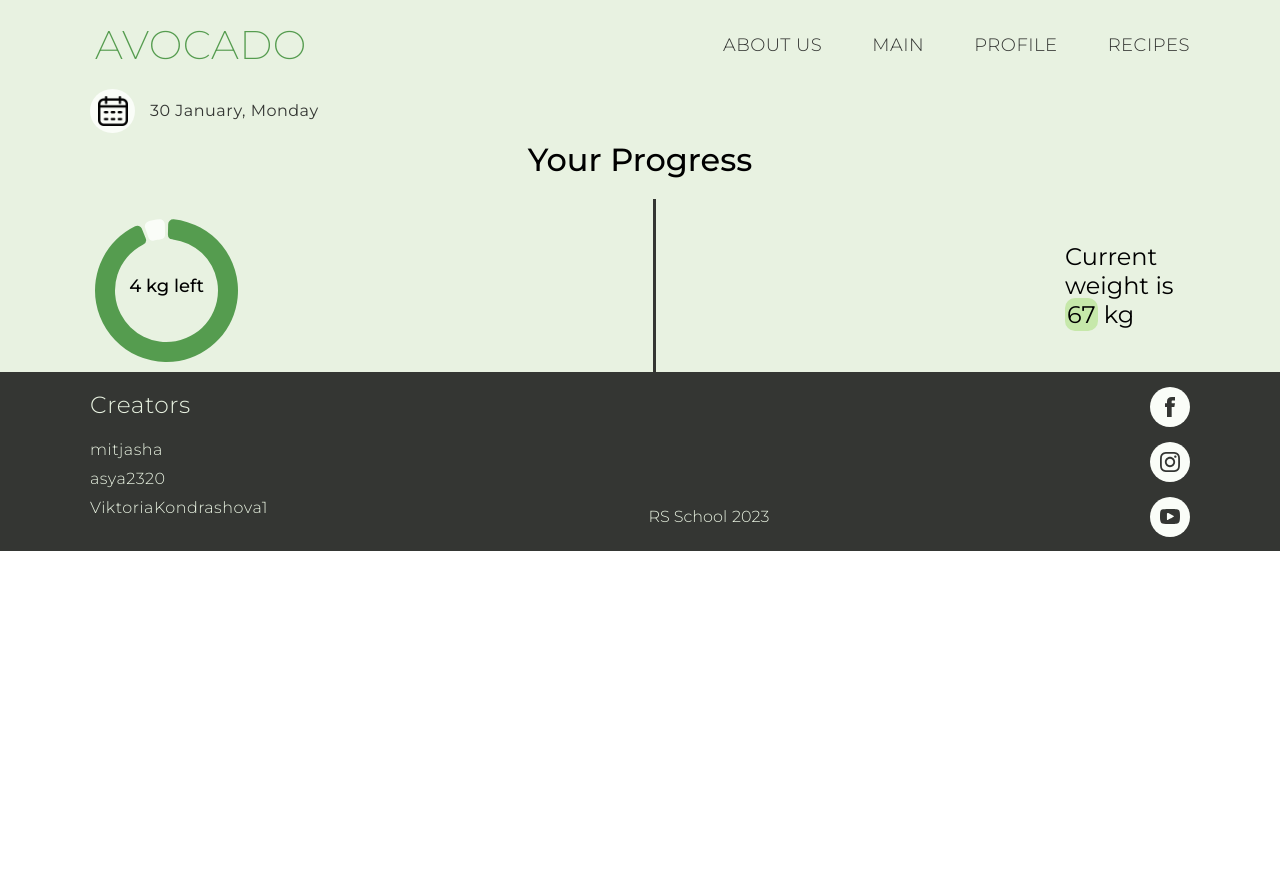
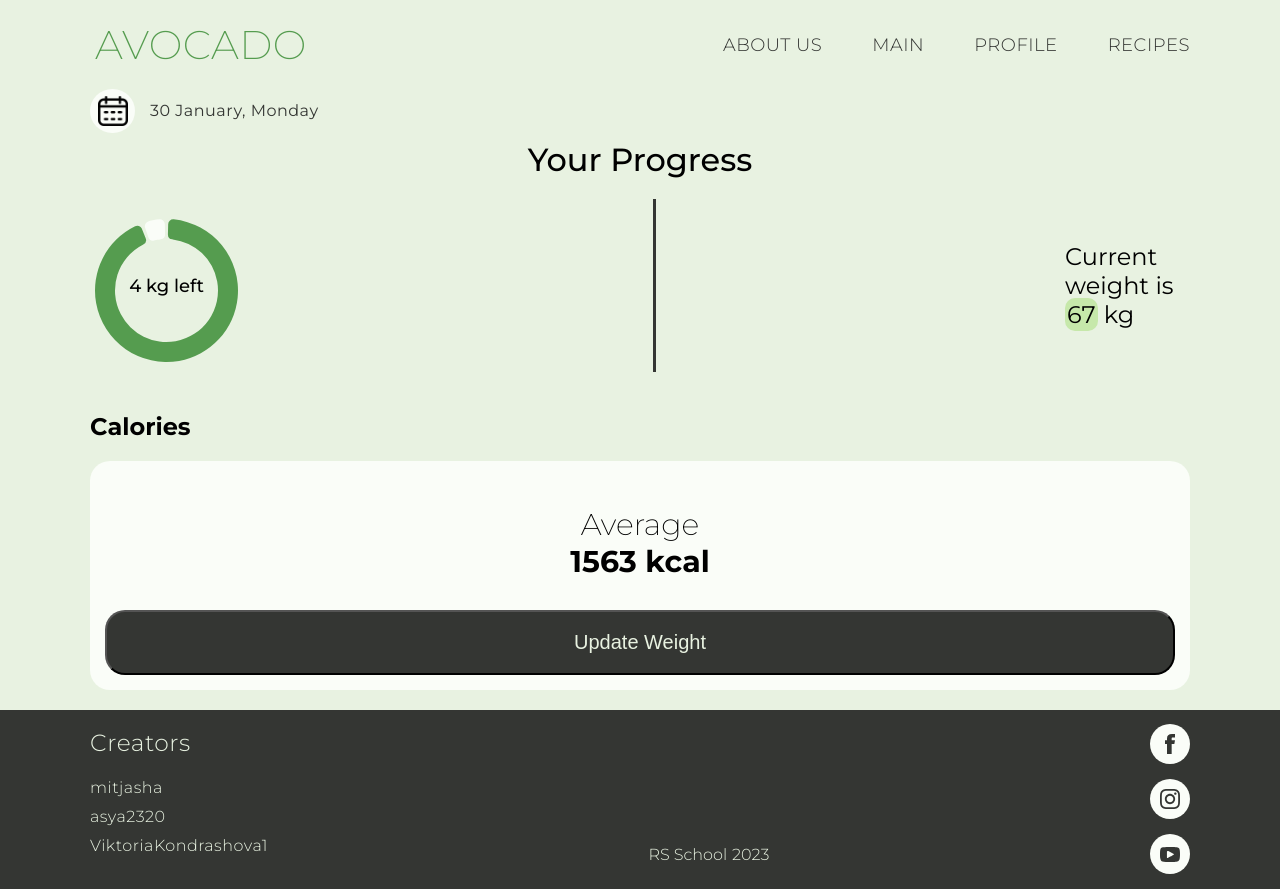
Before and after one commit to mitjasha/avocado, a React (Create React App) app: page / in a window 1280 px wide. Before the commit the page ends 800 px from the top, so only its background shows below. Built offline with nearby package versions, Linux system fonts and the light colour scheme.

Commit message:
feat: add calories wrapper, average kcal display, btn

```diff
--- a/src/pages/ProgressScreen/ProgressScreen.scss
+++ b/src/pages/ProgressScreen/ProgressScreen.scss
@@ -9,7 +9,7 @@
     font-weight: 500;
   }
 
-  &-container {
+  &__progress {
     display: flex;
     justify-content: space-between;
     align-items: center;
@@ -48,3 +48,37 @@
     }
   }
 }
+
+.calories {
+  padding: 20px 0;
+
+  &__daily-data {
+    background-color: $light-color;
+    padding: 15px;
+    border-radius: 20px;
+  }
+}
+
+.daily-data {
+  &__title {
+    text-align: center;
+    font-size: 30px;
+  }
+
+  &__btn {
+    width: 100%;
+    height: 65px;
+    border-radius: 20px;
+    background-color: $dark-color;
+    color: $bg-color;
+    font-size: 20px;
+    cursor: pointer;
+
+    &:hover {
+      background-color: $light-color;
+      color: $dark-color;
+      border: 1px solid $dark-color;
+      transition: 0.4s all ease;
+    }
+  }
+}
--- a/src/pages/ProgressScreen/ProgressScreen.tsx
+++ b/src/pages/ProgressScreen/ProgressScreen.tsx
@@ -12,10 +12,12 @@ const ProgressScreen: React.FC = () => {
   } else if (userGoal === "gain weight" && userWeight < userTargetWeight) {
     kgLeft = userTargetWeight - userWeight;
   }
+  const userDailyKcalRecom = 1563 as number;
   return (
     <div className="progress-screen">
       <h1 className="progress-screen__title">Your Progress</h1>
-      <div className="container progress-screen-container">
+      <div className="container">
+        <div className="progress-screen__progress">
           <div style={{ position: "relative" }}>
             <div className="progress-screen__chart">
               <ChartComponent
@@ -31,8 +33,24 @@ const ProgressScreen: React.FC = () => {
           <div className="progress-screen__slash" />
           <div className="progress-screen__curr-weight">
             Current weight is{" "}
-          <span className="progress-screen__curr-weight_bg">{userWeight}</span>{" "}
+            <span className="progress-screen__curr-weight_bg">
+              {userWeight}
+            </span>{" "}
             kg
+          </div>
+        </div>
+
+        <div className="calories">
+          <h2 className="calories__title">Calories</h2>
+          <div className="calories__daily-data">
+            <h3 className="daily-data__title">
+              <span style={{ fontWeight: "200" }}>Average</span> <br />{" "}
+              {userDailyKcalRecom} kcal
+            </h3>
+            <button type="button" className="daily-data__btn">
+              Update Weight
+            </button>
+          </div>
         </div>
       </div>
     </div>
```
Lines whose indentation alone changed are shown as unchanged.
